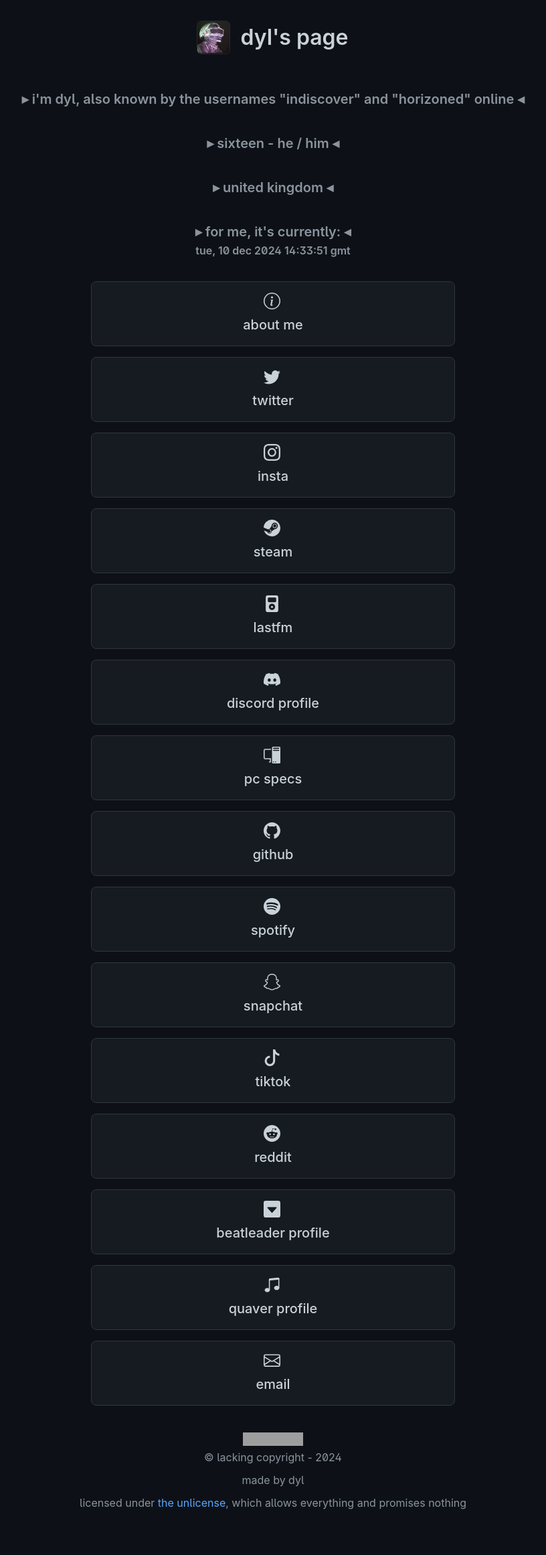
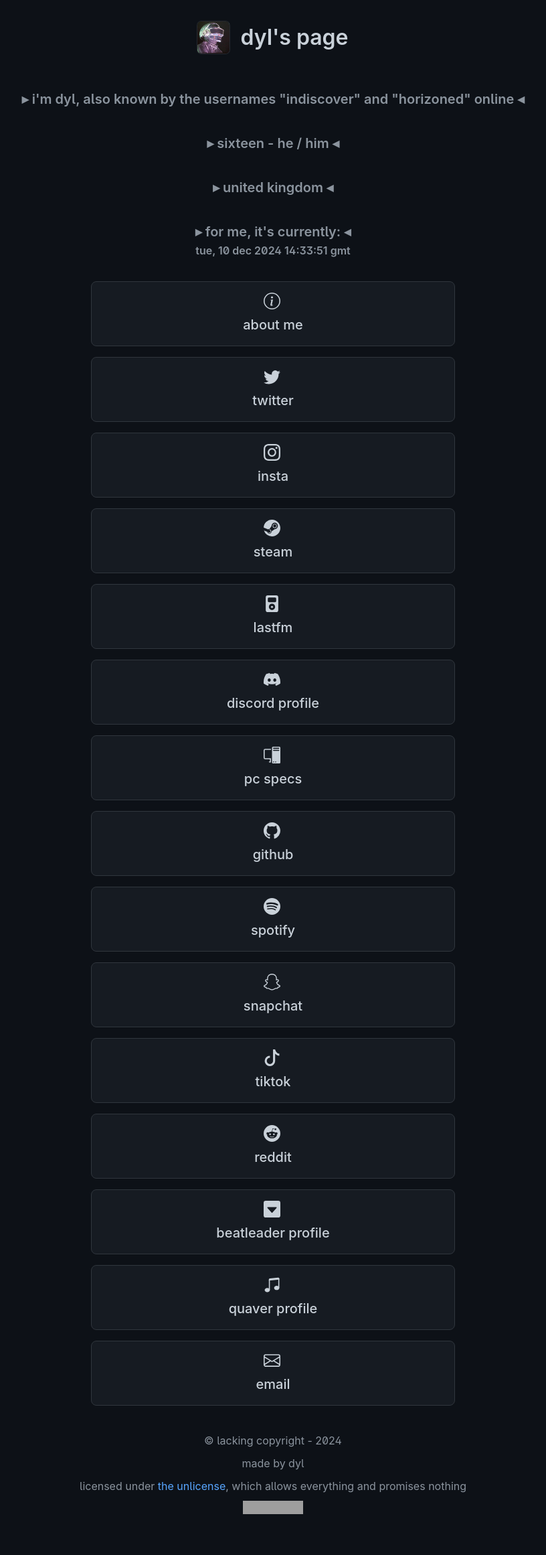
Before and after one commit to indiscovering/indiscover.me, a Jekyll site: the page built from index.md, in a window 1280 px wide. Shown: the whole page at 67% size, without its empty margins (232-1048 px from the left). Built offline with Jekyll 4.4.1, drawn with Linux system fonts in a browser that asks for light colours; our own code applies the rules of GitHub Pages for plain Markdown files; grey boxes are pictures that could not be loaded.

Commit message:
Update footer.html

```diff
--- a/_includes/footer.html
+++ b/_includes/footer.html
@@ -1,6 +1,6 @@
 <footer class="text-center my-6">
-    <a href="https://hits.seeyoufarm.com"><img src="https://hits.seeyoufarm.com/api/count/incr/badge.svg?url=https%3A%2F%2Findiscover.me&count_bg=%23606060&title_bg=%233A3A3B&icon=rss.svg&icon_color=%23FFFFFF&title=visitors+%28today%2Fall+time%29&edge_flat=true"/></a>
     <p class="f4-mktg color-fg-muted">© lacking copyright - </a> <script>document.write( new Date().getFullYear() );</script> </p>
     <p class="f4-mktg color-fg-muted">made by dyl</a></p>
     <p class="f4-mktg color-fg-muted">licensed under <a href="https://unlicense.org" class="">the unlicense</a>, which allows everything and promises nothing</a></p>
+    <a href="https://hits.seeyoufarm.com"><img src="https://hits.seeyoufarm.com/api/count/incr/badge.svg?url=https%3A%2F%2Findiscover.me&count_bg=%23606060&title_bg=%233A3A3B&icon=rss.svg&icon_color=%23FFFFFF&title=visitors+%28today%2Fall+time%29&edge_flat=true"/></a>
 </footer>
```
